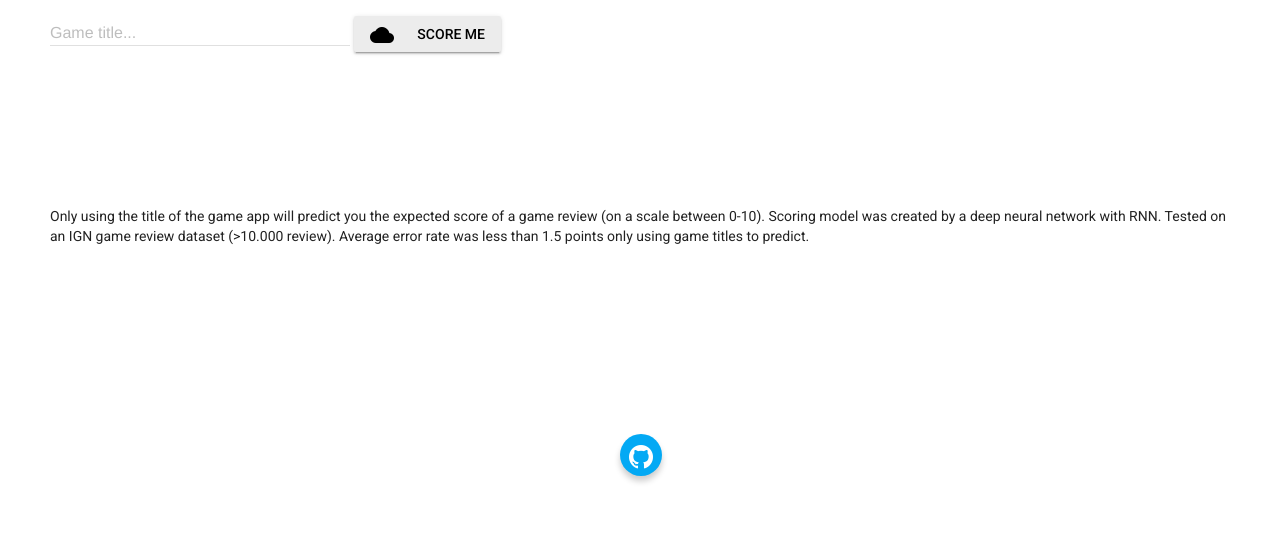
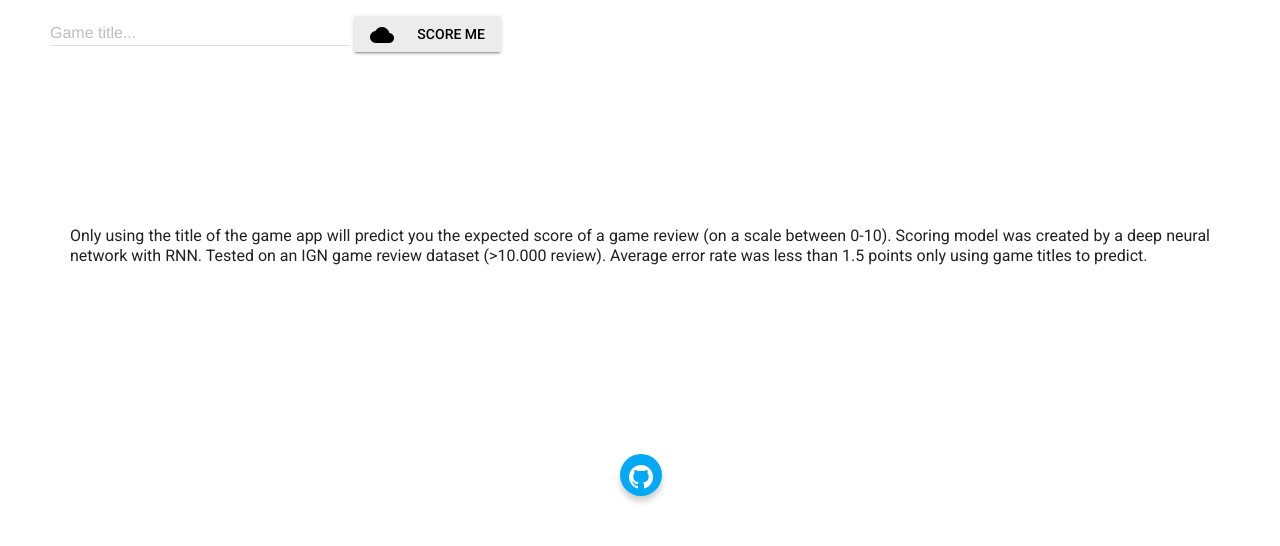
Before and after one commit to vtisza/game_title_evaluator, a Flask app: page / in a window 1280 px wide. Shown: the part 209-755 px from the top of the page. Before the commit the page ends 692 px from the top, so only its background shows below. Run offline with Flask 2, Linux system fonts and the light colour scheme; some libraries are stand-ins or nearby versions.

Commit message:
Prettifying css

```diff
--- a/static/custom_1.css
+++ b/static/custom_1.css
@@ -1,13 +1,3 @@
-.desc {
-    box-sizing: border-box;
-    font-size: 14px;
-    padding: 20px;
-    margin: 80px 30px 20px;
-    padding-bottom: 40px;
-    border-radius: 10px;
-    font-family: Roboto, sans-serif;
-  }
-
 form {
   box-sizing: border-box;
   margin: 100px 50px 20px;
@@ -71,3 +61,14 @@ i {
   font-size: 28px;
   transition: margin-right 0.2s ease;
 }
+
+.desc {
+    box-sizing: border-box;
+    font-size: 16px;
+    padding: 20px;
+    margin: 100px 50px 20px;
+    padding-bottom: 40px;
+    border-radius: 10px;
+    font-family: Roboto, sans-serif;
+    text-align: justify;
+  }
```
